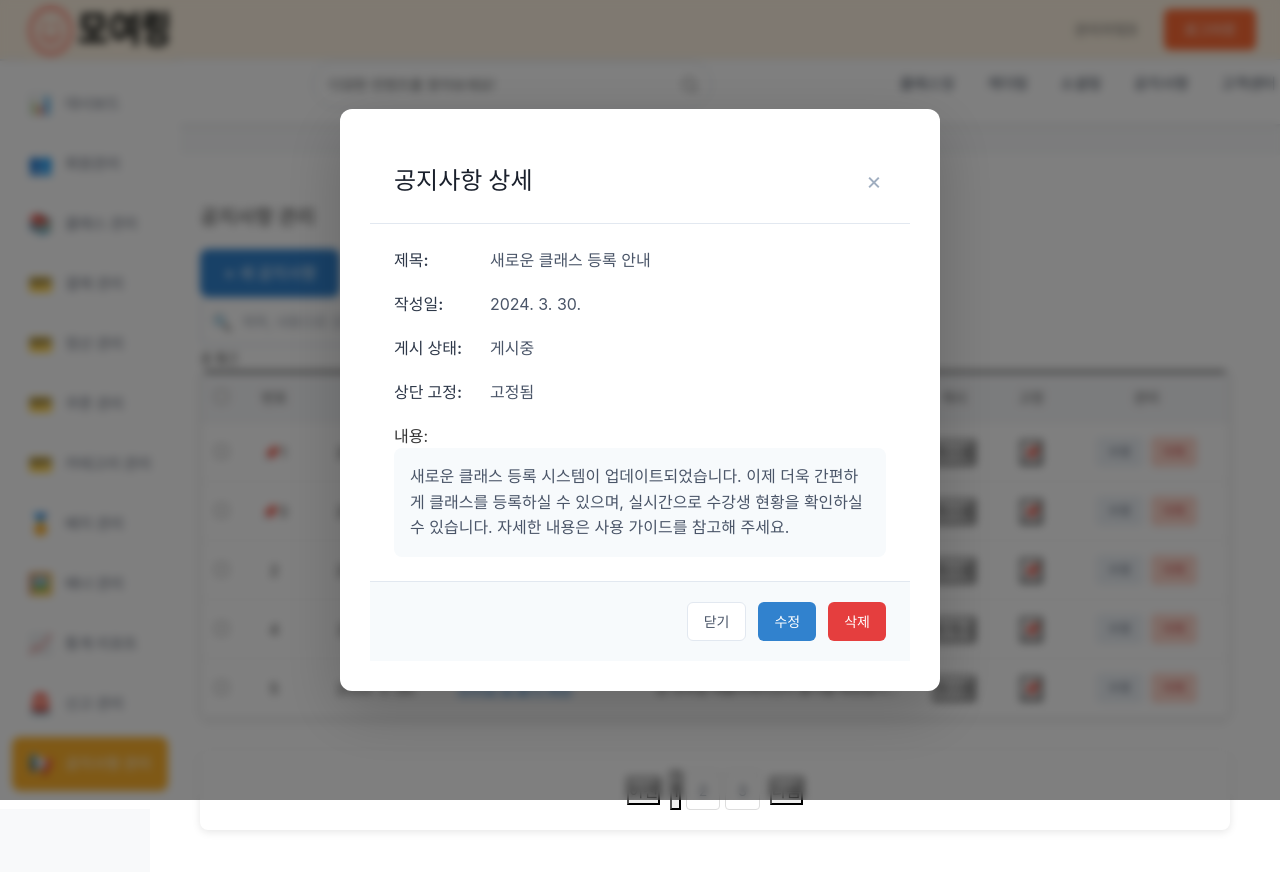
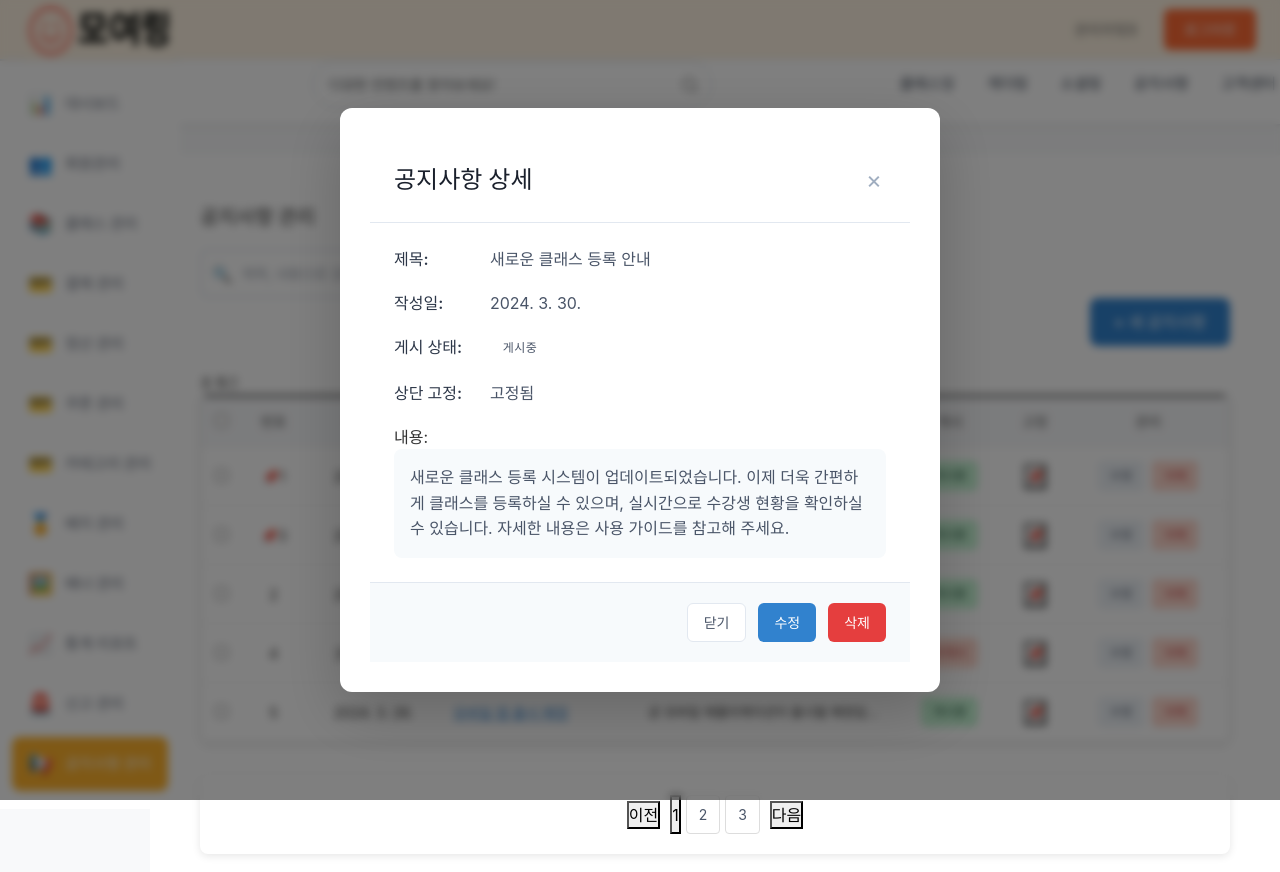
Before and after one commit to osk0521/moyering-frontend, a React (Vite) app: page /admin/notice in a window 1280 px wide. Both pictures are taken after a click on the button "새로운 클래스 등록 안내". Shown: the top 872 px of the page. Built offline with nearby package versions, Linux system fonts and the light colour scheme.

Commit message:
fix : notice 공지사항 페이지 수정

```diff
--- a/src/pages/admin/NoticeManagement.jsx
+++ b/src/pages/admin/NoticeManagement.jsx
@@ -10,7 +10,7 @@ const NoticeManagement = () => {
 // + 새 공지사항 버튼 클릭 시 이동할 navigate 함수
     const navigate = useNavigate();
 
-    // 버튼 클릭 시 실행
+    // 공지사항 등록 클릭 시 모달 창 띄우기
       const handleNewNotice = () => {
     navigate('/admin/notice/create');
   }
@@ -80,7 +80,6 @@ const NoticeManagement = () => {
   ]);
 
   // ===== 헬퍼 함수들 =====
-
   // 내용 100자 제한 함수
   const truncateContent = (content, maxLength = 100) => {
     if (content.length <= maxLength) return content;
@@ -94,7 +93,6 @@ const NoticeManagement = () => {
   };
 
   // ===== 이벤트 핸들러들 =====
-
   // 정렬 함수
   const handleSort = (key) => {
     let direction = 'asc';
@@ -150,7 +148,7 @@ const NoticeManagement = () => {
       return matchesSearch;
     });
 
-    // 📌 핀 고정된 항목들을 먼저 분리
+    // 핀 고정된 항목들을 먼저 분리
     const pinnedItems = filtered.filter(notice => notice.isPinned);
     const unpinnedItems = filtered.filter(notice => !notice.isPinned);
 
@@ -188,11 +186,6 @@ const NoticeManagement = () => {
           <h1>공지사항 관리</h1>
           </div>
 
-          <div className="right-alignHY"/>
-          <button className="btn-primary new-notice-btnHY"
-          onClick = {handleNewNotice}>
-            + 새 공지사항
-          </button>
 
 
         {/* 검색 영역 */}
@@ -208,7 +201,16 @@ const NoticeManagement = () => {
               />
             </div>
           </div>
+              <div className="right-alignHY">
+          <button className="btn-primary new-notice-btnHY"
+          onClick = {handleNewNotice}>
+            + 새 공지사항
+          </button>
+          </div>
 
+
+
+    <br />
         {/* 검색 결과 수 */}
           <span className="result-countHY">총 <strong>{filteredAndSortedNotices.length}</strong>건</span>
 
@@ -265,7 +267,7 @@ const NoticeManagement = () => {
                   </td>
                   <td>
                     <button
-                      className={`publish-btn ${notice.isPublished ? 'published' : 'unpublished'}`}
+                      className={`publish-btnHY ${notice.isPublished ? 'published' : 'unpublished'}`}
                       onClick={() => togglePublishStatus(notice.id)}
                     >
                       {notice.isPublished ? '게시중' : '비게시'}
@@ -273,7 +275,7 @@ const NoticeManagement = () => {
                   </td>
                   <td>
                     <button
-                      className={`pin-btn ${notice.isPinned ? 'pinned' : 'unpinned'}`}
+                      className={`pin-btnHY ${notice.isPinned ? 'pinned' : 'unpinned'}`}
                       onClick={() => togglePinStatus(notice.id)}
                       title={notice.isPinned ? '핀 해제' : '상단 고정'}
                     >
@@ -326,7 +328,7 @@ const NoticeManagement = () => {
 
                   <div className="detail-itemHY">
                     <label>게시 상태:</label>
-                    <span className={`status-badge ${selectedNotice.isPublished ? 'status-published' : 'status-unpublished'}`}>
+                    <span className={`status-badgeHY ${selectedNotice.isPublished ? 'status-published' : 'status-unpublished'}`}>
                       {selectedNotice.isPublished ? '게시중' : '비게시'}
                     </span>
                   </div>
```
